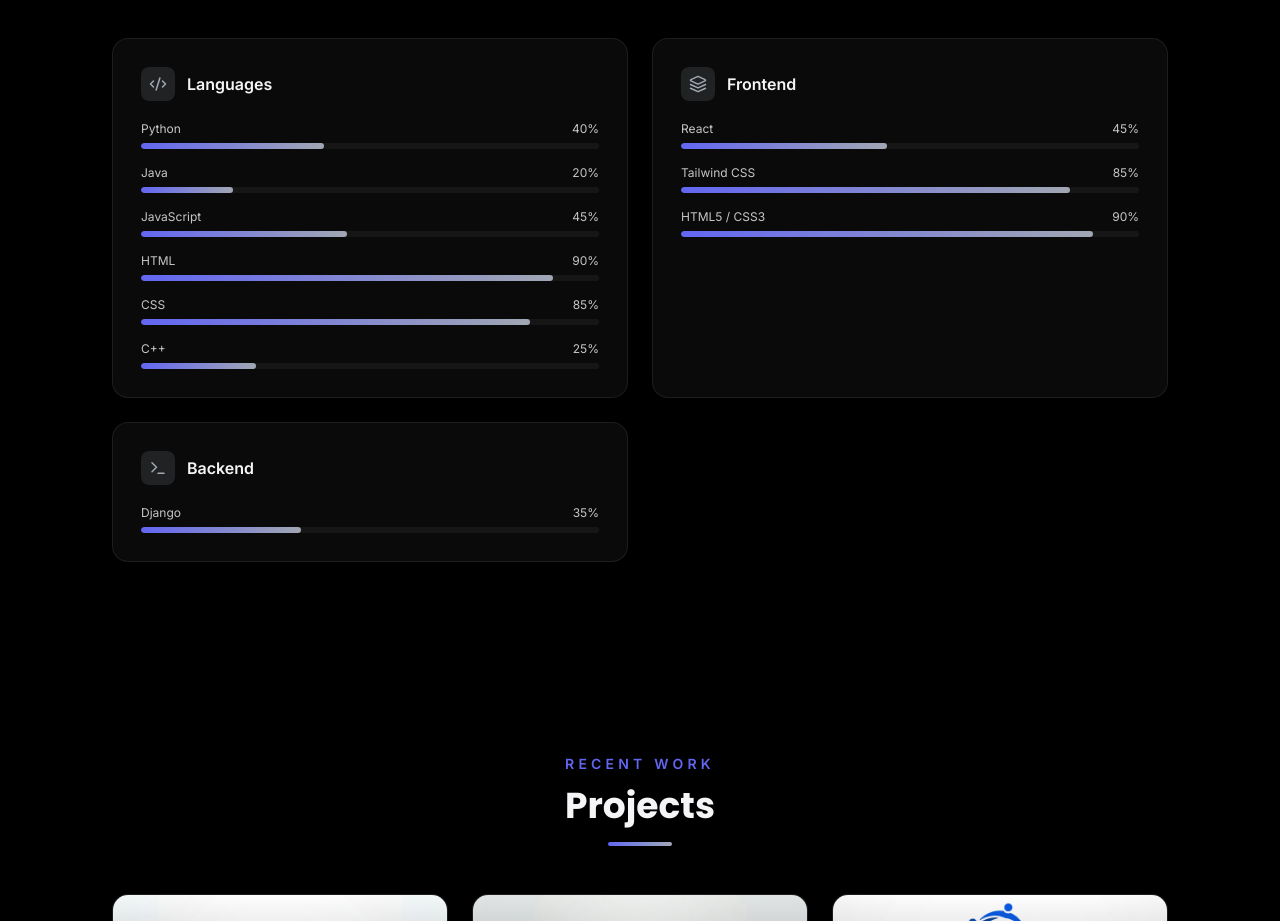
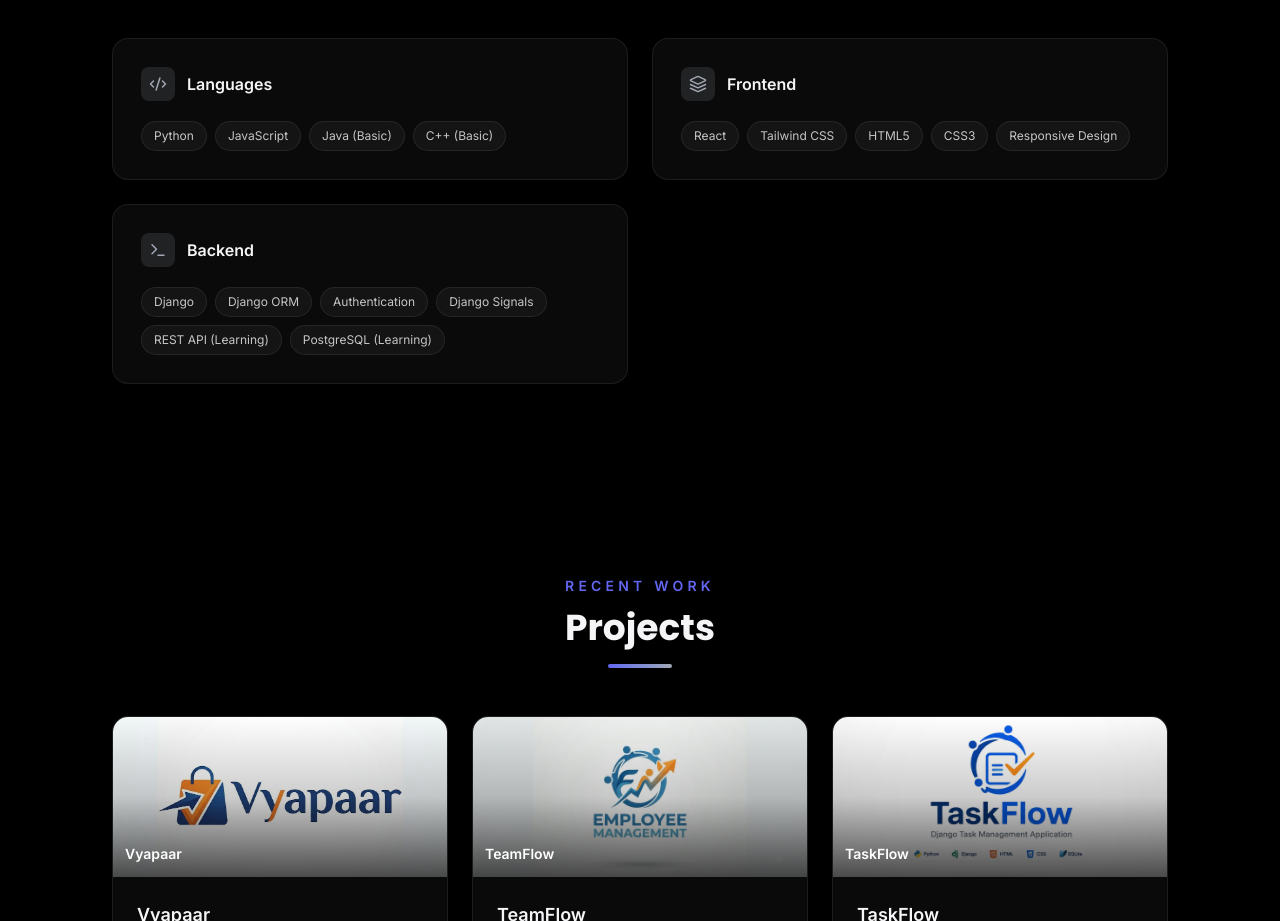
Before and after one commit to TilakBhattarai/TilakPortfolio, a React (Vite) app: page / in a window 1280 px wide. Shown: the part 1740-2661 px from the top of the page. Built offline with nearby package versions, Linux system fonts and the light colour scheme.

Commit message:
Update skills section with clean technology tags

```diff
--- a/src/components/Skills.jsx
+++ b/src/components/Skills.jsx
@@ -19,20 +19,14 @@ export default function Skills() {
                                 </div>
                                 <h3 className="font-semibold">{group.title}</h3>
                             </div>
-                            <div className="flex flex-col gap-4">
+                            <div className="flex flex-wrap gap-2">
                                 {group.items.map((skill) => (
-                                    <div key={skill.name}>
-                                        <div className="flex justify-between text-xs mb-1.5 opacity-80">
-                                            <span>{skill.name}</span>
-                                            <span>{skill.level}%</span>
-                                        </div>
-                                        <div className="h-1.5 rounded-full bg-white/5 overflow-hidden">
-                                            <div
-                                                className="skill-bar-fill h-full rounded-full"
-                                                style={{ width: `${skill.level}%` }}
-                                            />
-                                        </div>
-                                    </div>
+                                    <span
+                                        key={skill}
+                                        className="px-3 py-1.5 rounded-full text-xs bg-white/5 border border-white/10 opacity-80"
+                                    >
+                                        {skill}
+                                    </span>
                                 ))}
                             </div>
                         </div>
--- a/src/data/skills.js
+++ b/src/data/skills.js
@@ -5,28 +5,33 @@ export const skillGroups = [
         title: "Languages",
         icon: Code2,
         items: [
-            { name: "Python", level: 40 },
-            { name: "Java", level: 20 },
-            { name: "JavaScript", level: 45 },
-            { name: "HTML", level: 90 },
-            { name: "CSS", level: 85 },
-            { name: "C++", level: 25 },
+            "Python",
+            "JavaScript",
+            "Java (Basic)",
+            "C++ (Basic)",
         ],
     },
     {
         title: "Frontend",
         icon: Layers,
         items: [
-            { name: "React", level: 45 },
-            { name: "Tailwind CSS", level: 85 },
-            { name: "HTML5 / CSS3", level: 90 },
+            "React",
+            "Tailwind CSS",
+            "HTML5",
+            "CSS3",
+            "Responsive Design",
         ],
     },
     {
         title: "Backend",
         icon: Terminal,
         items: [
-            { name: "Django", level: 35 },
+            "Django",
+            "Django ORM",
+            "Authentication",
+            "Django Signals",
+            "REST API (Learning)",
+            "PostgreSQL (Learning)",
         ],
     },
 ];
```
